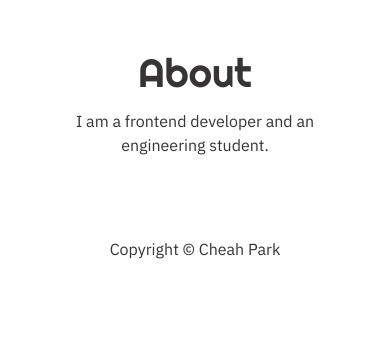
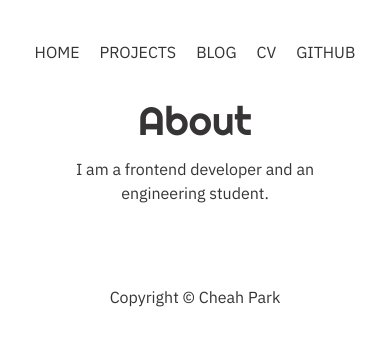
Before and after one commit to chepark/portfolio, a Next.js app: page /about in a window 390 px wide. Shown: the top 346 px of the page. Built offline with nearby package versions, Linux system fonts and the light colour scheme.

Commit message:
Added mobile menu

```diff
--- a/components/home/SectionIntro.jsx
+++ b/components/home/SectionIntro.jsx
@@ -12,7 +12,7 @@ const SectionIntro = () => {
           Finland. I enjoy building web applications and analyzing user
           experience based on data.
         </div>
-        <div className="w-[120px] sm:w-[176px] relative sm:mb-8 mr-auto">
+        <div className="w-[120px] sm:w-[176px] relative  sm:mb-8 mr-auto ">
           <Image
             className="rounded-full"
             src={profilePic}
--- a/components/layout/Layout.jsx
+++ b/components/layout/Layout.jsx
@@ -1,16 +1,22 @@
-import React from "react";
+import { useState } from "react";
 import Sidebar from "../sidebar/Sidebar";
 import Footer from "../footer/Footer";
 
 const Layout = (props) => {
+  const [navToggleOn, setNavToggleOn] = useState(false);
+
   return (
     <>
       <div className="relative flex flex-col min-h-screen px-8 overflow-x-hidden overflow-y-scroll md:px-0">
-        <Sidebar />
-        <main className="container relative pt-12 mx-auto md:max-w-2xl">
-          {props.children}
-        </main>
-        <Footer />
+        <Sidebar toggleOn={navToggleOn} setToggleOn={setNavToggleOn} />
+        {!navToggleOn && (
+          <>
+            <main className="container relative pt-8 mx-auto sm:pt-16 md:max-w-2xl">
+              {props.children}
+            </main>
+            <Footer />
+          </>
+        )}
       </div>
     </>
   );
--- a/components/sidebar/Sidebar.jsx
+++ b/components/sidebar/Sidebar.jsx
@@ -1,10 +1,22 @@
 import Link from "next/link";
 import { LinkedInIcon, GithubIcon, EmailIcon, DevToIcon } from "../icons";
+import styles from "../../styles/sidebar.module.css";
 
-const Sidebar = () => {
+const Sidebar = ({ toggleOn, setToggleOn }) => {
+  const handleHamburgerClick = () => {
+    setToggleOn(!toggleOn);
+    console.log(toggleOn);
+  };
+
+  const toggleOff = () => {
+    setToggleOn(false);
+  };
+
   return (
     // add classname for styling on <a> tag.
-    <div className="md:z-[100] flex-col justify-between hidden h-screen px-8 pt-12 md:flex bg-white fixed top-0">
+    // MENU FOR TABLETS AND PC
+    <div className="relative">
+      <div className="md:z-[100] flex-col justify-between hidden h-screen px-10 pt-10 md:flex bg-white fixed top-0">
         <nav>
           <ul className="flex flex-col gap-12">
             <li>
@@ -73,6 +85,55 @@ const Sidebar = () => {
           </div>
         </div>
       </div>
+      <div className="flex flex-row justify-center visible gap-5 pt-10 md:hidden">
+        <Link href="/">
+          <div className="text-sm">HOME</div>
+        </Link>
+        <Link href="/#projects">
+          <div>PROJECTS</div>
+        </Link>
+        <Link href="/blog">
+          <div>BLOG</div>
+        </Link>
+        <Link href="/blog">
+          <div>CV</div>
+        </Link>
+        <Link href="/blog">
+          <div>GITHUB</div>
+        </Link>
+
+        {/* <button className="space-y-2" onClick={handleHamburgerClick}>
+          <span className="block w-8 h-0.5 bg-gray-600"></span>
+          <span className="block w-5 h-0.5 bg-gray-600"></span>
+        </button>
+        {toggleOn && (
+          <div>
+            <ul className="flex flex-col gap-12 mt-8">
+              <li>
+                <Link href="/">
+                  <a onClick={toggleOff}>HOME</a>
+                </Link>
+              </li>
+              <li>
+                <Link href="/#about">
+                  <a onClick={toggleOff}>ABOUT</a>
+                </Link>
+              </li>
+              <li>
+                <Link href="/#projects">
+                  <a onClick={toggleOff}>PROJECTS</a>
+                </Link>
+              </li>
+              <li>
+                <Link href="/blog">
+                  <a onClick={toggleOff}>BLOG</a>
+                </Link>
+              </li>
+            </ul>
+          </div>
+        )} */}
+      </div>
+    </div>
   );
 };
 
--- a/pages/index.jsx
+++ b/pages/index.jsx
@@ -18,7 +18,7 @@ export default function Home({ postsMeta }) {
         <meta name="description" content="Generated by create next app" />
       </Head>
 
-      <div className="flex items-center justify-between" id="about">
+      <div className="flex items-center justify-between " id="about">
         <PageHeader title="Cheah Park" />
       </div>
 
```
Also changed, not shown: components/sidebar/MobileNav.jsx (added), components/sidebar/sidebar.module.css (deleted), styles/Sidebar.module.css (added). Lines whose indentation alone changed are shown as unchanged.
